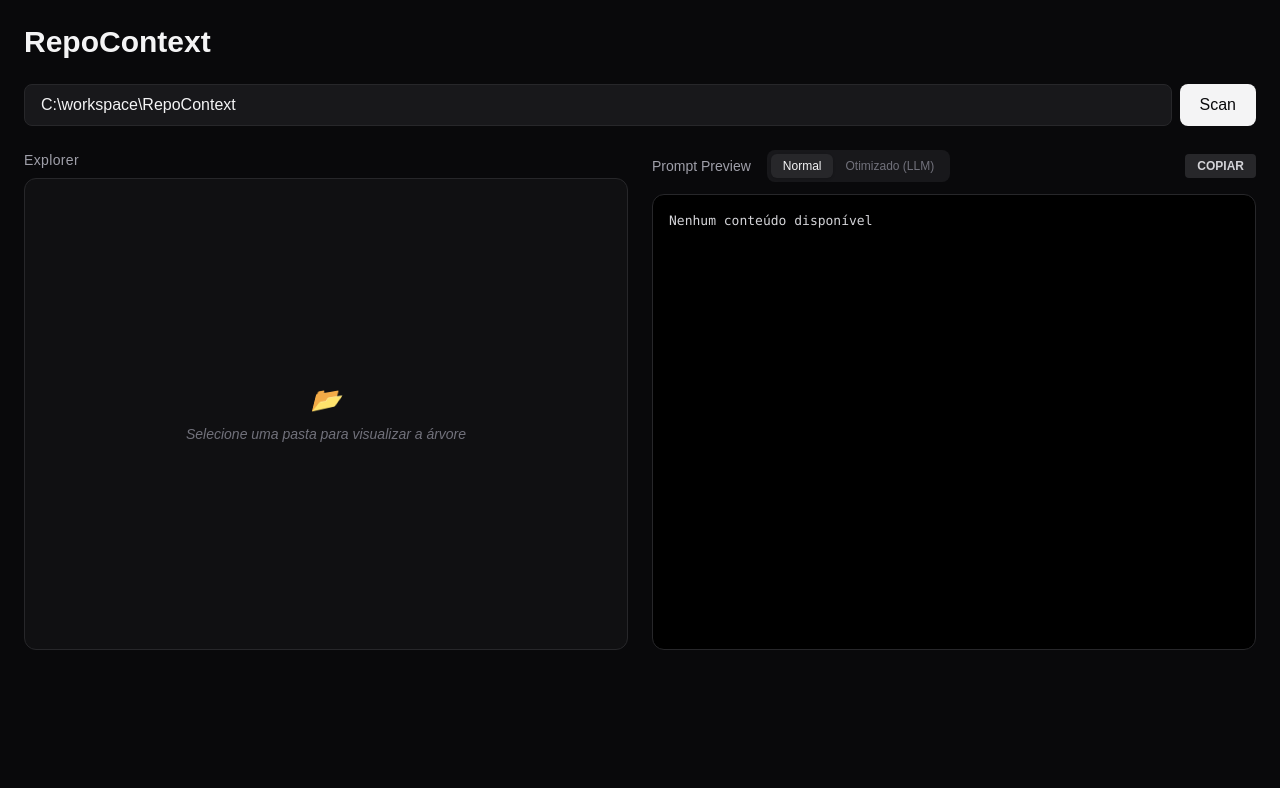
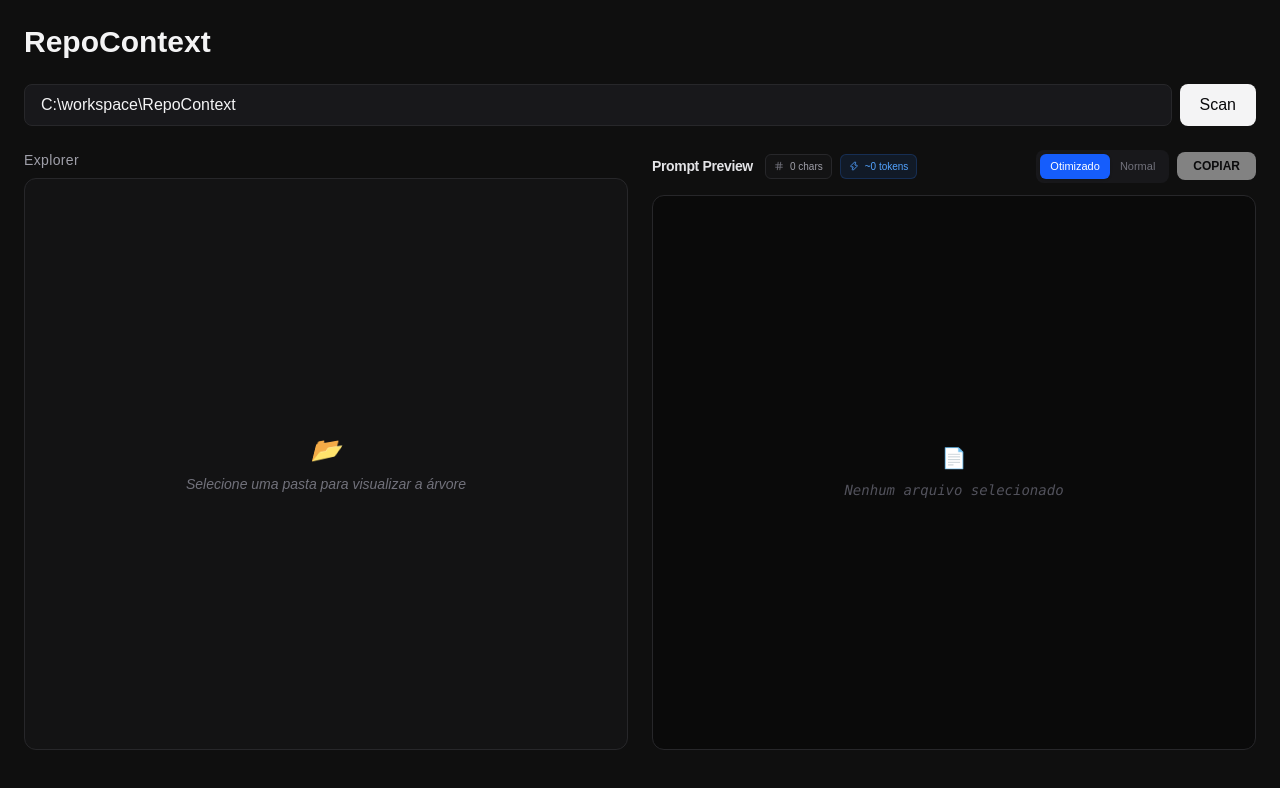
Before and after one commit to thiagoeu/repo-context, a Next.js app: page / in a window 1280 px wide. Shown: the top 788 px of the page. Built offline with nearby package versions, Linux system fonts and the light colour scheme.

Commit message:
feat / adicionado checkbox para multiplos arquivos + saving status

```diff
--- a/src/app/page.tsx
+++ b/src/app/page.tsx
@@ -11,14 +11,20 @@ import { FileNode } from "@/types/fileNode";
 
 export default function Home() {
   const [loading, setLoading] = useState(false);
-  const [fileContent, setFileContent] = useState<string | null>(null);
   const [tree, setTree] = useState<FileNode[]>([]);
   const [selectedFolder, setSelectedFolder] = useState<FileNode | null>(null);
-  const [selectedFilePath, setSelectedFilePath] = useState<string | null>(null);
+
+  // ESTADO DE MÚLTIPLOS ARQUIVOS
+  const [selectedFiles, setSelectedFiles] = useState<FileNode[]>([]);
+
+  // Memo para extrair apenas os paths para o FileTree
+  const selectedPaths = useMemo(
+    () => selectedFiles.map((f) => f.path),
+    [selectedFiles],
+  );
 
   async function handleScan(path: string) {
     if (!path.trim()) return alert("Digite um caminho");
-
     setLoading(true);
     try {
       const response = await fetch("/api/tree", {
@@ -26,10 +32,8 @@ export default function Home() {
         headers: { "Content-Type": "application/json" },
         body: JSON.stringify({ dirPath: path }),
       });
-
       const data = await response.json();
       if (!response.ok) throw new Error(data.error || "Erro");
-
       setTree(data);
       const firstFolder = data.find((node: FileNode) => node.type === "folder");
       setSelectedFolder(firstFolder || null);
@@ -41,25 +45,26 @@ export default function Home() {
   }
 
   async function handleFileSelect(node: FileNode) {
-    if (node.type === "folder") {
-      setFileContent(null);
-      setSelectedFilePath(null);
+    if (node.type === "folder") return;
+
+    // Se já estiver selecionado, removemos da lista
+    if (selectedPaths.includes(node.path)) {
+      setSelectedFiles((prev) => prev.filter((f) => f.path !== node.path));
       return;
     }
 
+    // Se não estiver, buscamos o conteúdo e adicionamos à lista
     try {
       const response = await fetch("/api/file", {
         method: "POST",
         headers: { "Content-Type": "application/json" },
         body: JSON.stringify({ filePath: node.path }),
       });
-
       const data = await response.json();
-
       if (!response.ok) throw new Error(data.error);
 
-      setFileContent(data.content);
-      setSelectedFilePath(node.path);
+      const fileWithContent = { ...node, content: data.content };
+      setSelectedFiles((prev) => [...prev, fileWithContent]);
     } catch (error: any) {
       console.error("Erro ao ler arquivo:", error);
       alert("Não foi possível ler o arquivo.");
@@ -71,10 +76,9 @@ export default function Home() {
   }, [tree]);
 
   return (
-    <main className="min-h-screen bg-zinc-950 text-zinc-100">
+    <main className="min-h-screen text-zinc-100">
       <div className="mx-auto max-w-7xl p-6">
         <h1 className="mb-6 text-3xl font-bold">RepoContext</h1>
-
         <SearchBar onScan={handleScan} isLoading={loading} />
 
         <FolderTabs
@@ -83,16 +87,16 @@ export default function Home() {
           onSelectFolder={setSelectedFolder}
         />
 
-        <div className="mt-6 grid h-[calc(100vh-320px)] min-h-[500px] grid-cols-1 gap-6 md:grid-cols-2">
+        <div className="mt-6 grid h-[600px] grid-cols-1 gap-6 md:grid-cols-2">
+          {/* FileExplorer agora precisa conhecer os paths selecionados */}
           <FileExplorer
             selectedFolder={selectedFolder}
             onFileSelect={handleFileSelect}
+            selectedPaths={selectedPaths}
           />
-          <PromptPreview
-            selectedFolder={selectedFolder}
-            fileContent={fileContent}
-            selectedFilePath={selectedFilePath}
-          />
+
+          {/* PromptPreview agora recebe a lista completa de objetos selecionados */}
+          <PromptPreview selectedFiles={selectedFiles} />
         </div>
       </div>
     </main>
--- a/src/components/PromptPreview.tsx
+++ b/src/components/PromptPreview.tsx
@@ -1,46 +1,74 @@
 "use client";
 
-import { useState } from "react";
-import { treeToText, cleanCode } from "../utils/treeToText";
+import { useMemo, useState } from "react";
+import { cleanCode } from "../utils/treeToText";
 import { FileNode } from "../types/fileNode";
+import { Hash, Zap } from "lucide-react";
 
 interface PromptPreviewProps {
-  selectedFolder: FileNode | null;
-  fileContent: string | null;
-  selectedFilePath: string | null;
+  selectedFiles: FileNode[];
 }
 
-export default function PromptPreview({
-  selectedFolder,
-  fileContent,
-  selectedFilePath,
-}: PromptPreviewProps) {
+export default function PromptPreview({ selectedFiles }: PromptPreviewProps) {
   const [copied, setCopied] = useState(false);
-  const [viewMode, setViewMode] = useState<"preview" | "optimized">("preview");
+  const [viewMode, setViewMode] = useState<"preview" | "optimized">(
+    "optimized",
+  );
 
-  const getFinalContent = () => {
-    if (fileContent) {
+  const displayContent = useMemo(() => {
+    if (selectedFiles.length === 0) return "";
+
+    return selectedFiles
+      .map((file) => {
+        const content = file.content || "";
         if (viewMode === "optimized") {
-        const cleaned = cleanCode(fileContent);
-        return `<file path="${selectedFilePath || "unknown"}">\n${cleaned}\n</file>`;
+          const cleaned = cleanCode(content);
+          return `<file path="${file.path}">\n${cleaned}\n</file>`;
         }
-      return fileContent;
-    }
-    return selectedFolder ? treeToText([selectedFolder]) : "";
+        return `--- FILE: ${file.path} ---\n${content}\n`;
+      })
+      .join("\n\n");
+  }, [selectedFiles, viewMode]);
+
+  const stats = useMemo(() => {
+    const totalChars = displayContent.length;
+    // Estimativa de tokens (média de 4 caracteres por token)
+    const totalTokens = Math.ceil(totalChars / 4);
+
+    return {
+      chars: totalChars.toLocaleString(),
+      tokens: totalTokens.toLocaleString(),
+      fileCount: selectedFiles.length,
     };
+  }, [displayContent, selectedFiles.length]);
 
-  const displayContent = getFinalContent();
+  const savings = useMemo(() => {
+    if (selectedFiles.length === 0) return null;
+
+    const normalChars = selectedFiles.reduce(
+      (acc, file) => acc + (file.content?.length || 0) + 20, // 20 chars for header
+      0,
+    );
+
+    const optimizedChars = selectedFiles.reduce((acc, file) => {
+      const cleaned = cleanCode(file.content || "");
+      return acc + cleaned.length + 30; // 30 chars for <file> tags
+    }, 0);
+
+    const diff = normalChars - optimizedChars;
+    const percentage =
+      normalChars > 0 ? Math.max(0, Math.round((diff / normalChars) * 100)) : 0;
+
+    return { percentage, diff: Math.max(0, Math.ceil(diff / 4)) };
+  }, [selectedFiles]);
 
   async function handleCopy() {
-    const textToCopy = getFinalContent();
-
-    if (!textToCopy) return;
+    if (!displayContent) return;
 
     try {
-      await navigator.clipboard.writeText(textToCopy);
+      await navigator.clipboard.writeText(displayContent);
       setCopied(true);
       setTimeout(() => setCopied(false), 2000);
-      console.log("Copiado! Modo:", viewMode, "Tamanho:", textToCopy.length);
     } catch (err) {
       console.error("Erro ao copiar:", err);
     }
@@ -48,15 +76,42 @@ export default function PromptPreview({
 
   return (
     <div className="flex h-full min-h-0 flex-col gap-3">
-      <div className="flex items-center justify-between">
-        <div className="flex items-center gap-4">
-          <h2 className="text-sm font-medium text-zinc-400">Prompt Preview</h2>
+      <div className="flex flex-col gap-3 sm:flex-row sm:items-center sm:justify-between">
+        <div className="flex flex-wrap items-center gap-3">
+          <h2 className="text-sm font-semibold tracking-tight text-zinc-200">
+            Prompt Preview
+          </h2>
 
+          {/* Badges de Status */}
+          <div className="flex flex-wrap items-center gap-2">
+            <div className="flex items-center gap-1.5 rounded-md border border-zinc-800 bg-zinc-900/50 px-2 py-1 text-[10px] font-medium text-zinc-400">
+              <Hash size={10} className="text-zinc-500" />
+              <span>{stats.chars} chars</span>
+            </div>
+            <div className="flex items-center gap-1.5 rounded-md border border-blue-500/20 bg-blue-500/10 px-2 py-1 text-[10px] font-medium text-blue-400">
+              <Zap size={10} />
+              <span>~{stats.tokens} tokens</span>
+            </div>
+          </div>
+        </div>
+
+        <div className="flex items-center gap-2">
           <div className="flex rounded-lg bg-zinc-900 p-1">
             <button
               type="button"
+              onClick={() => setViewMode("optimized")}
+              className={`rounded-md px-2.5 py-1 text-[11px] font-medium transition-all ${
+                viewMode === "optimized"
+                  ? "bg-blue-600 text-white shadow-sm"
+                  : "text-zinc-500 hover:text-zinc-300"
+              }`}
+            >
+              Otimizado
+            </button>
+            <button
+              type="button"
               onClick={() => setViewMode("preview")}
-              className={`rounded-md px-3 py-1 text-xs font-medium transition-all ${
+              className={`rounded-md px-2.5 py-1 text-[11px] font-medium transition-all ${
                 viewMode === "preview"
                   ? "bg-zinc-800 text-zinc-100 shadow-sm"
                   : "text-zinc-500 hover:text-zinc-300"
@@ -64,42 +119,59 @@ export default function PromptPreview({
             >
               Normal
             </button>
-            <button
-              type="button"
-              onClick={() => setViewMode("optimized")}
-              className={`rounded-md px-3 py-1 text-xs font-medium transition-all ${
-                viewMode === "optimized"
-                  ? "bg-blue-600 text-white shadow-sm"
-                  : "text-zinc-500 hover:text-zinc-300"
-              }`}
-            >
-              Otimizado (LLM)
-            </button>
-          </div>
           </div>
 
           <button
             type="button"
             onClick={handleCopy}
-          className={`rounded px-3 py-1 text-xs font-bold transition-all ${
+            disabled={!displayContent}
+            className={`flex items-center gap-2 rounded-lg px-4 py-1.5 text-xs font-bold transition-all ${
               copied
                 ? "bg-green-600 text-white"
-              : "bg-zinc-800 text-zinc-300 hover:bg-zinc-700 disabled:opacity-50"
+                : "bg-zinc-100 text-zinc-950 hover:bg-white disabled:opacity-50"
             }`}
           >
             {copied ? "COPIADO! ✅" : "COPIAR"}
           </button>
         </div>
+      </div>
 
-      <div className="relative flex-1 overflow-hidden rounded-xl border border-zinc-800 bg-black">
-        {viewMode === "optimized" && fileContent && (
-          <div className="pointer-events-none absolute top-2 right-4 text-[10px] font-bold tracking-widest text-blue-500 uppercase select-none">
-            Modo Econômico Ativo
+      <div className="relative flex flex-1 flex-col overflow-hidden rounded-xl border border-zinc-800 bg-[#0a0a0a]">
+        {viewMode === "optimized" && selectedFiles.length > 0 && (
+          <div className="pointer-events-none absolute top-3 right-4 z-10 text-[9px] font-bold tracking-widest text-blue-500/80 uppercase select-none">
+            LLM Optimized
           </div>
         )}
-        <pre className="h-full scrollbar-thin scrollbar-thumb-zinc-700 overflow-auto p-4 font-mono text-[13px] whitespace-pre-wrap text-zinc-300">
-          {displayContent || "Nenhum conteúdo disponível"}
+
+        <div className="flex-1 overflow-hidden">
+          <pre className="h-full scrollbar-thin scrollbar-thumb-zinc-700 overflow-auto p-5 font-mono text-[13px] leading-relaxed whitespace-pre-wrap text-zinc-400">
+            {displayContent || (
+              <div className="flex h-full flex-col items-center justify-center gap-2 text-zinc-600">
+                <span className="text-xl">📄</span>
+                <p className="text-sm italic">Nenhum arquivo selecionado</p>
+              </div>
+            )}
           </pre>
+        </div>
+
+        {/* Integrated Savings Footer */}
+        {savings && savings.percentage > 0 && (
+          <div className="flex items-center justify-between border-t border-zinc-800/50 bg-zinc-900/20 px-4 py-2">
+            <div className="flex items-center gap-2 text-[11px]">
+              <span className="flex items-center gap-1 font-bold text-emerald-400">
+                <Zap size={12} className="fill-emerald-400" />
+                {savings.percentage}% ECONOMIA
+              </span>
+              <span className="text-zinc-600">|</span>
+              <span className="text-zinc-500 italic">
+                ~{savings.diff.toLocaleString()} tokens poupados
+              </span>
+            </div>
+            <span className="text-[9px] font-bold tracking-tighter text-zinc-600 uppercase">
+              AI Context Ready
+            </span>
+          </div>
+        )}
       </div>
     </div>
   );
--- /dev/null
+++ b/src/components/SavingsStats.tsx
@@ -0,0 +1,72 @@
+"use client";
+
+import { useMemo } from "react";
+import { FileNode } from "@/types/fileNode";
+import { cleanCode } from "@/utils/treeToText";
+import { TrendingDown, Zap } from "lucide-react";
+
+interface SavingsStatsProps {
+  selectedFiles: FileNode[];
+}
+
+export default function SavingsStats({ selectedFiles }: SavingsStatsProps) {
+  const savings = useMemo(() => {
+    if (selectedFiles.length === 0) return null;
+
+    // Tamanho Normal
+    const normalText = selectedFiles
+      .map((file) => `--- FILE: ${file.path} ---\n${file.content || ""}\n`)
+      .join("\n\n");
+    const normalChars = normalText.length;
+
+    // Tamanho Otimizado
+    const optimizedText = selectedFiles
+      .map((file) => {
+        const cleaned = cleanCode(file.content || "");
+        return `<file path="${file.path}">\n${cleaned}\n</file>`;
+      })
+      .join("\n\n");
+    const optimizedChars = optimizedText.length;
+
+    const savedChars = normalChars - optimizedChars;
+    const percentage = normalChars > 0 ? Math.max(0, Math.round((savedChars / normalChars) * 100)) : 0;
+
+    // Estimativa de tokens (1 token ~ 4 chars)
+    const savedTokens = Math.ceil(savedChars / 4);
+
+    return {
+      percentage,
+      savedTokens,
+      isPositive: savedChars > 0,
+    };
+  }, [selectedFiles]);
+
+  if (!savings || selectedFiles.length === 0) return null;
+
+  return (
+    <div className="mt-4 flex animate-in fade-in slide-in-from-bottom-1 duration-400 items-center gap-4 rounded-xl border border-zinc-800 bg-zinc-900/30 px-5 py-3 text-zinc-400">
+      <div className="flex h-8 w-8 items-center justify-center rounded-lg bg-blue-500/10 text-blue-400">
+        <TrendingDown size={18} />
+      </div>
+
+      <div className="flex-1">
+        <div className="flex items-center gap-2">
+          <span className="text-sm font-semibold text-zinc-100">{savings.percentage}% de economia</span>
+          <span className="text-[10px] font-medium text-zinc-500 bg-zinc-800/50 px-1.5 py-0.5 rounded border border-zinc-700/50">
+            MODO OTIMIZADO ATIVO
+          </span>
+        </div>
+        <p className="text-xs text-zinc-500">
+          Você está poupando <span className="text-blue-400/80 font-medium">{savings.savedTokens.toLocaleString()} tokens</span> limpando comentários e espaços.
+        </p>
+      </div>
+
+      <div className="hidden sm:flex items-center gap-2">
+        <div className="flex items-center gap-1.5 rounded-full bg-emerald-500/10 px-2.5 py-1 text-[10px] font-bold text-emerald-500">
+          <Zap size={12} className="fill-emerald-500" />
+          PRONTO
+        </div>
+      </div>
+    </div>
+  );
+}
--- a/src/components/index.tsx
+++ b/src/components/index.tsx
@@ -3,3 +3,4 @@ export { default as FolderTabs } from "./FolderTabs";
 export { default as PromptPreview } from "./PromptPreview";
 export { default as SearchBar } from "./SearchBar";
 export { default as FileTree } from "./FileTree";
+export { default as SavingsStats } from "./SavingsStats";
```
Also changed, not shown: src/components/FileExplorer.tsx (+7 -1 lines), src/components/FileTree.tsx (+34 -8 lines). Lines whose indentation alone changed are shown as unchanged.
